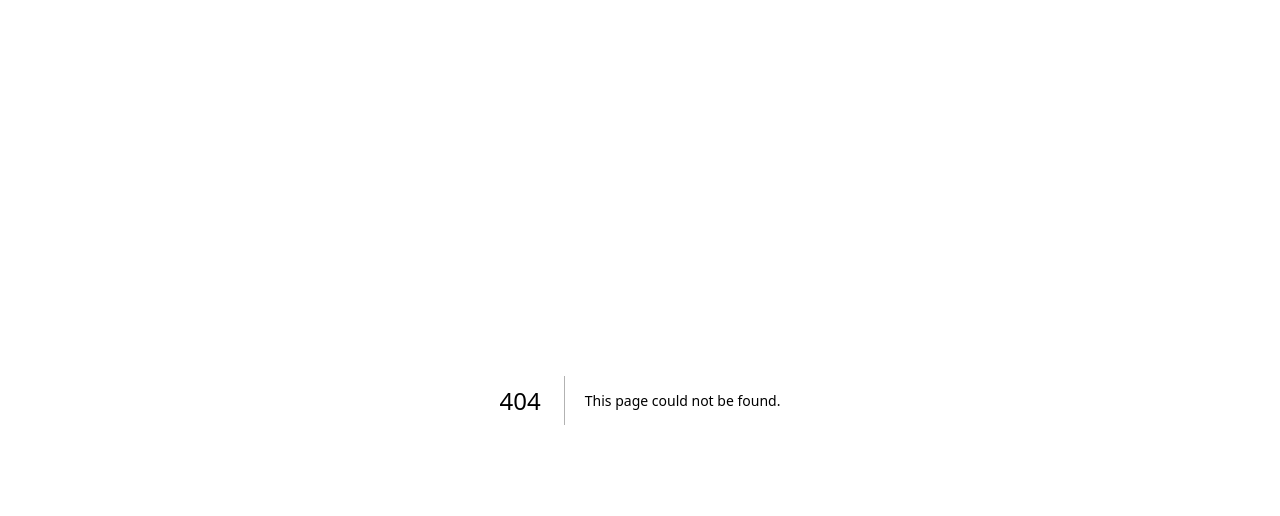
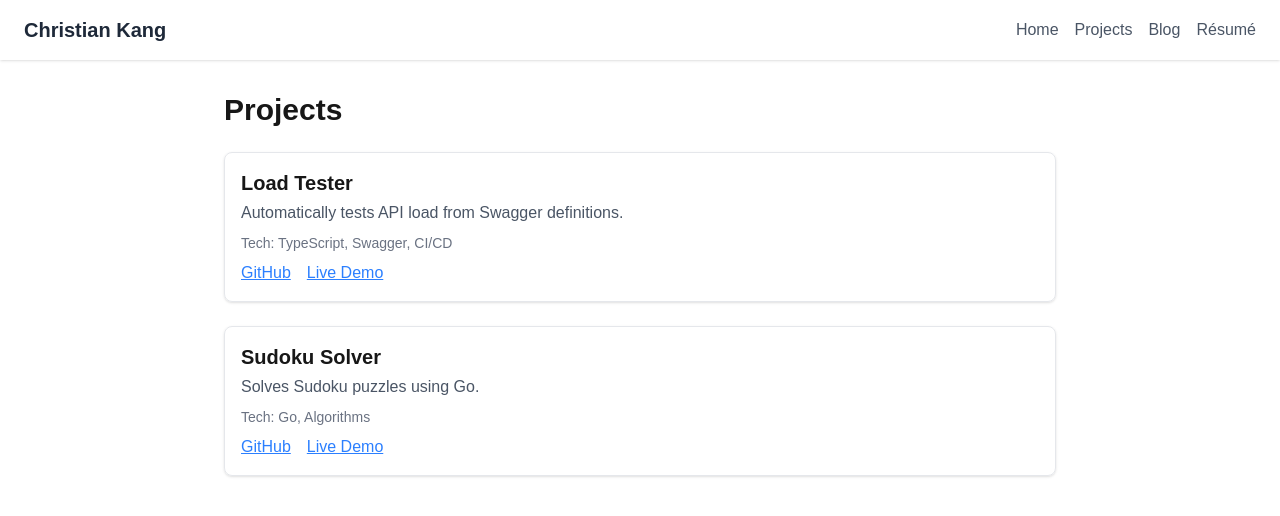
Before and after one commit to ckang21/portfolio-site, a Next.js app: page /projects in a window 1280 px wide. Before the commit this address had no page. Shown: the top 516 px of the page. Built offline with nearby package versions, Linux system fonts and the light colour scheme.

Commit message:
feat: add projects page with ProjectCards

```diff
--- /dev/null
+++ b/components/ProjectCard.tsx
@@ -0,0 +1,27 @@
+type ProjectProps = {
+    title: string;
+    description: string;
+    tech: string[];
+    github: string;
+    demo: string;
+  };
+
+  export default function ProjectCard({ title, description, tech, github, demo }: ProjectProps) {
+    return (
+      <div className="border border-gray-200 rounded-lg p-4 shadow hover:shadow-md transition">
+        <h2 className="text-xl font-semibold mb-1">{title}</h2>
+        <p className="text-gray-600 mb-2">{description}</p>
+        <div className="text-sm text-gray-500 mb-2">
+          Tech: {tech.join(', ')}
+        </div>
+        <div className="space-x-4">
+          <a href={github} className="text-blue-500 underline" target="_blank" rel="noopener noreferrer">
+            GitHub
+          </a>
+          <a href={demo} className="text-blue-500 underline" target="_blank" rel="noopener noreferrer">
+            Live Demo
+          </a>
+        </div>
+      </div>
+    );
+  }
--- /dev/null
+++ b/pages/projects.tsx
@@ -0,0 +1,35 @@
+import ProjectCard from '../components/ProjectCard';
+import Navbar from '../components/Navbar';
+
+const projects = [
+  {
+    title: 'Load Tester',
+    description: 'Automatically tests API load from Swagger definitions.',
+    tech: ['TypeScript', 'Swagger', 'CI/CD'],
+    github: 'https://github.com/your-username/load-tester',
+    demo: '#',
+  },
+  {
+    title: 'Sudoku Solver',
+    description: 'Solves Sudoku puzzles using Go.',
+    tech: ['Go', 'Algorithms'],
+    github: 'https://github.com/your-username/sudoku-solver',
+    demo: '#',
+  },
+];
+
+export default function Projects() {
+  return (
+    <>
+      <Navbar />
+      <main className="p-8 max-w-4xl mx-auto">
+        <h1 className="text-3xl font-bold mb-6">Projects</h1>
+        <div className="grid gap-6">
+          {projects.map((proj, i) => (
+            <ProjectCard key={i} {...proj} />
+          ))}
+        </div>
+      </main>
+    </>
+  );
+}
```
